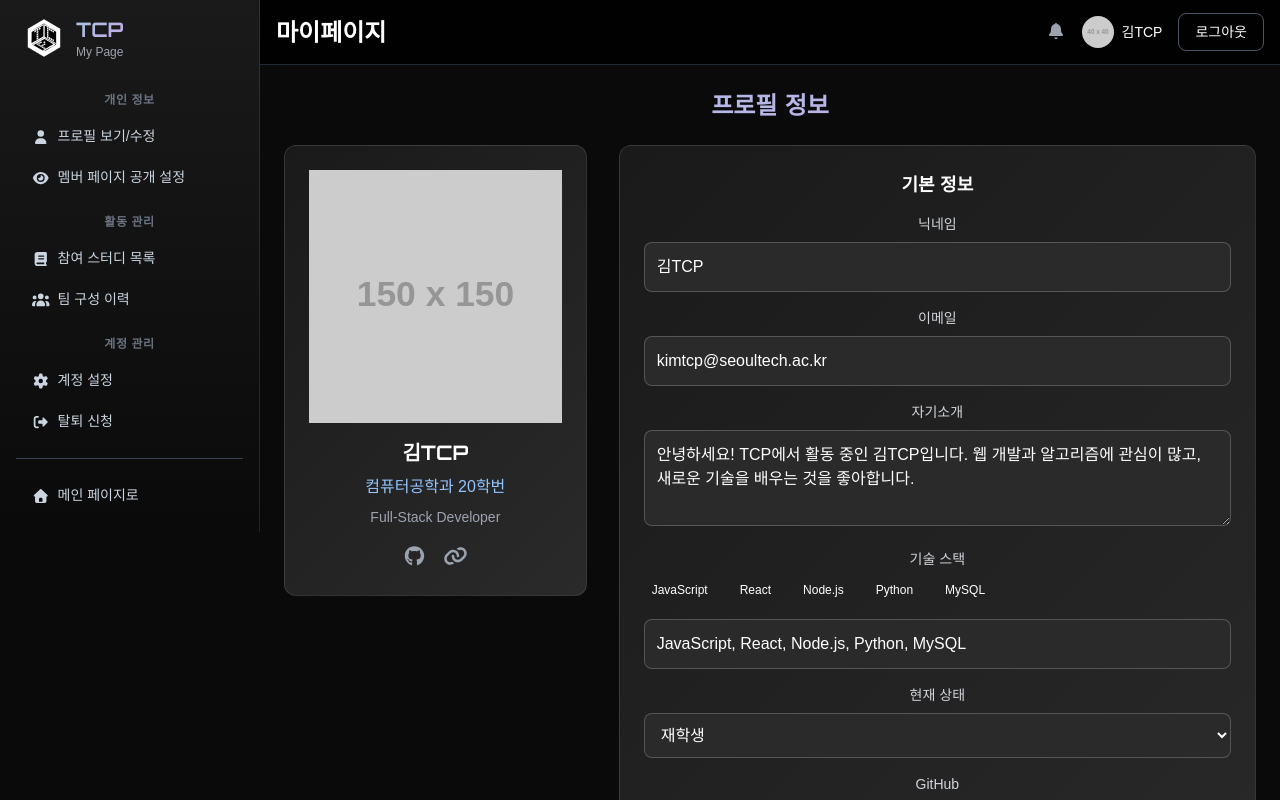
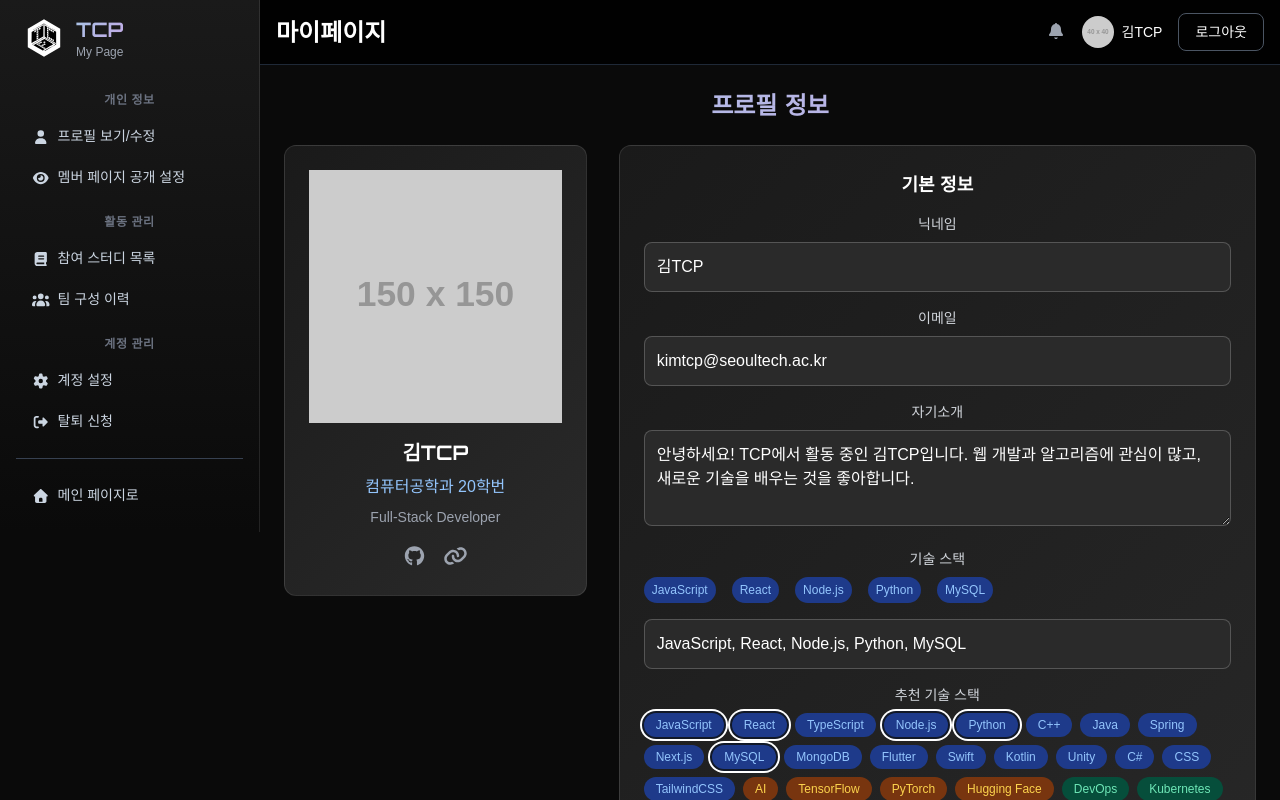
Before and after one commit to owen050724/tcp-web, a React (Create React App) app: page /mypage in a window 1280 px wide. Built offline with nearby package versions, Linux system fonts and the light colour scheme; a web font is replaced by a local one.

Commit message:
mypage 기술스택 수정

```diff
--- a/src/pages/mypage/Profile.jsx
+++ b/src/pages/mypage/Profile.jsx
@@ -50,6 +50,78 @@ function Profile() {
   // textarea 자동 높이 조절을 위한 ref
   const bioRef = useRef(null);
 
+  // Team.jsx에서 가져온 태그 스타일 헬퍼 함수
+  const getTagBgClass = (tag) => {
+    switch (tag) {
+        case 'JavaScript':
+        case 'React':
+        case 'Python':
+        case 'C++':
+        case 'Java':
+        case 'Spring':
+        case 'Next.js':
+        case 'TypeScript':
+        case 'Node.js':
+        case 'MySQL':
+        case 'MongoDB':
+        case 'Flutter':
+        case 'Swift':
+        case 'Kotlin':
+        case 'Unity':
+        case 'C#':
+        case 'CSS':
+        case 'JPA':
+        case 'AWS':
+        case 'UI/UX':
+        case 'Vue.js':
+        case 'TailwindCSS':
+            return 'bg-blue-900 text-blue-300';
+        case '알고리즘':
+        case '코딩테스트':
+        case '심화':
+            return 'bg-purple-900 text-purple-300';
+        case 'DevOps':
+        case '클라우드':
+        case 'Kubernetes':
+        case 'Docker':
+        case 'CI/CD':
+            return 'bg-green-900 text-green-300';
+        case 'AI':
+        case '머신러닝':
+        case '생성형AI':
+        case 'TensorFlow':
+        case 'PyTorch':
+        case 'Hugging Face':
+            return 'bg-yellow-900 text-yellow-300';
+        case '게임개발':
+        case 'Game Dev':
+            return 'bg-red-900 text-red-300';
+        default:
+            return 'bg-gray-700 text-gray-300';
+    }
+  };
+
+  // 모든 사용 가능한 기술 스택 태그 목록
+  const allTechTags = [
+    'JavaScript', 'React', 'TypeScript', 'Node.js', 'Python', 'C++', 'Java',
+    'Spring', 'Next.js', 'MySQL', 'MongoDB', 'Flutter', 'Swift', 'Kotlin', 'Unity',
+    'C#', 'CSS', 'TailwindCSS', 'AI', 'TensorFlow', 'PyTorch', 'Hugging Face',
+    'DevOps', 'Kubernetes', 'Docker', 'AWS'
+  ];
+
+  // 기술 스택 태그 클릭 핸들러
+  const handleTagButtonClick = (tag) => {
+    setProfile(prev => {
+        const newTechStack = new Set(prev.techStack);
+        if (newTechStack.has(tag)) {
+            newTechStack.delete(tag);
+        } else {
+            newTechStack.add(tag);
+        }
+        return { ...prev, techStack: Array.from(newTechStack) };
+    });
+  };
+
   // textarea 높이 조절
   useEffect(() => {
     if (bioRef.current) {
@@ -99,7 +171,6 @@ function Profile() {
   // 프로필 정보 저장
   const saveProfileSettings = () => {
     alert('프로필 정보가 저장되었습니다!');
-    // 실제로는 여기에 API 호출을 통한 저장 로직이 들어갑니다.
   };
 
   return (
@@ -151,9 +222,29 @@ function Profile() {
                 <div>
                   <label className="block text-sm font-medium text-gray-300 mb-2">기술 스택</label>
                   <div className="flex flex-wrap gap-2 mb-2">
-                    {profile.techStack.map((tag, index) => <span key={index} className="tag">{tag}</span>)}
+                    {profile.techStack.map((tag, index) => (
+                      <span key={index} className={`tag ${getTagBgClass(tag)}`}>{tag}</span>
+                    ))}
                   </div>
                   <input type="text" className="editable form-input" name="techStack" value={profile.techStack.join(', ')} onChange={(e) => setProfile(prev => ({ ...prev, techStack: e.target.value.split(',').map(s => s.trim()) }))} />
+                </div>
+                {/* 기술 스택 태그 버튼 추가 */}
+                <div className="mb-4">
+                    <label className="block text-sm font-medium text-gray-300 mb-2">추천 기술 스택</label>
+                    <div className="flex flex-wrap gap-2">
+                        {allTechTags.map(tag => (
+                            <button
+                                key={tag}
+                                type="button"
+                                className={`px-3 py-1 rounded-full text-xs font-medium hover:opacity-80 transition-colors
+                                    ${getTagBgClass(tag)}
+                                    ${profile.techStack.includes(tag) ? 'ring-2 ring-offset-2 ring-offset-gray-900 ring-white' : ''}`}
+                                onClick={() => handleTagButtonClick(tag)}
+                            >
+                                {tag}
+                            </button>
+                        ))}
+                    </div>
                 </div>
                 <div>
                   <label className="block text-sm font-medium text-gray-300 mb-2">현재 상태</label>
```
